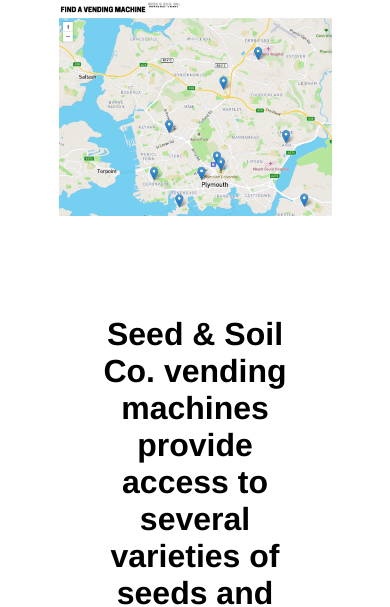
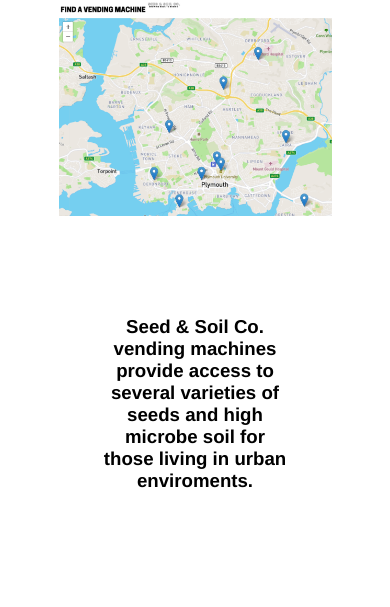
Before and after one commit to lanagrace/Seed-Soil, a plain HTML site: page index.html in a window 390 px wide. Shown: the part 505-1112 px from the top of the page. Drawn offline with Linux system fonts and the light colour scheme.

Commit message:
font size on mobile

```diff
--- a/styles/style.css
+++ b/styles/style.css
@@ -242,6 +242,12 @@ ul li a:hover {
   }
 }
 
+@media only screen and (max-width: 768px) {
+  .caption{
+    font-size: 14pt;
+  }
+}
+
 /* Large devices (laptops/desktops, 992px and up) */
 @media only screen and (min-width: 992px) {
   .name{
@@ -257,6 +263,8 @@ ul li a:hover {
     font-size: 14pt;
     padding: 0 10px;
   }
+
+
 }
 
 /* Extra large devices (large laptops and desktops, 1200px and up) */
```
